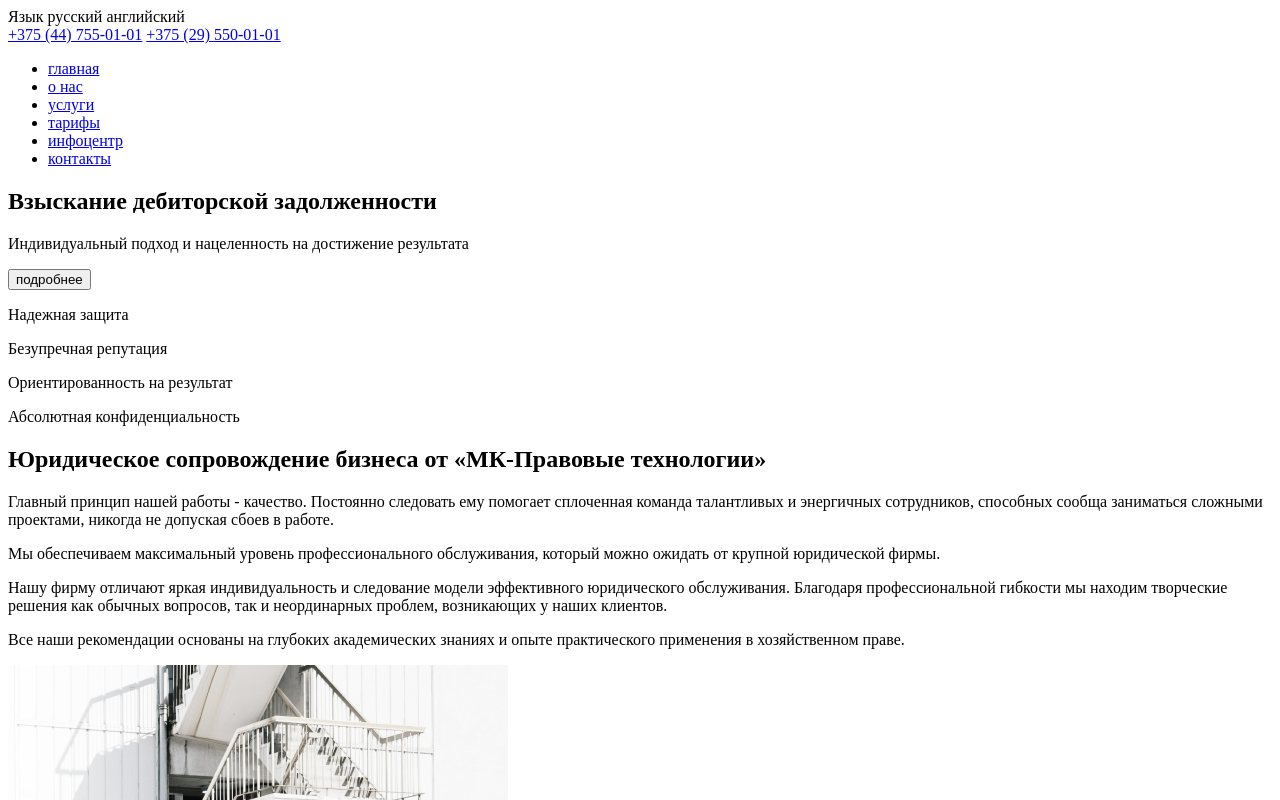
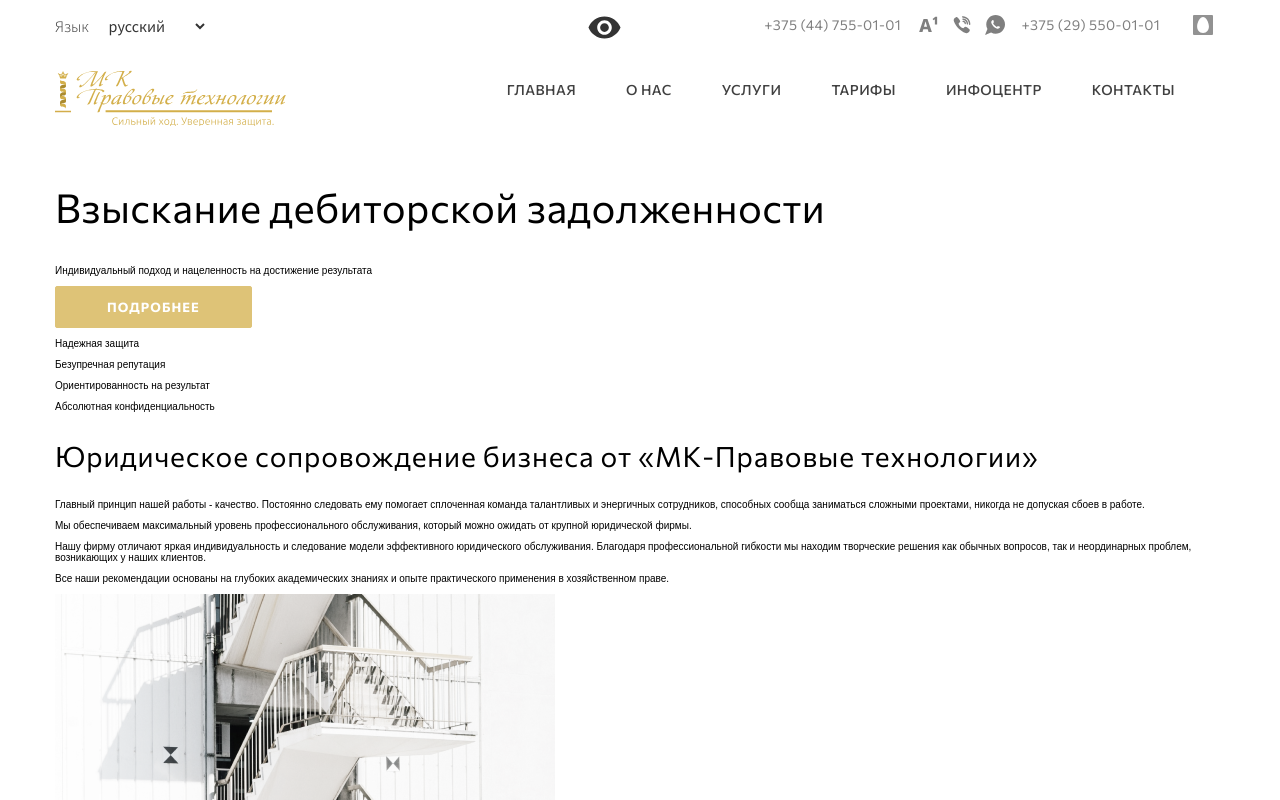
Before and after one commit to KarinaMasalova/MK, a website built with webpack: page index.html in a window 1280 px wide. Shown: the top 800 px of the page. Built offline with nearby package versions, Linux system fonts and the light colour scheme.

Commit message:
feat: add styles to header

```diff
--- a/index.html
+++ b/index.html
@@ -15,11 +15,10 @@
                     <div class="line-1__left">
                         <span class="language">
                             <span class="language__lang">Язык</span>
-                            <span class="language__kind">
-                                <span class="language__kind_ru">русский</span>
-                                <span class="language__kind_ru">английский</span>
-                            </span>
-                            <span class="ico ico-drop-down"></span>
+                            <select class="language__kind" size="1" name="language kind">
+                                <option class="language__kind_ru" value="russian">русский</option>
+                                <option class="language__kind_en" value="english">английский</option>
+                            </select>
                         </span>
                         <span class="ico ico-eye"></span>
                     </div>
@@ -57,8 +56,8 @@
                                 <a class="navigation__link" href="#">контакты</a>
                             </li>
                         </ul>
+                        <span class="ico ico-search"></span>
                     </nav>
-                    <span class="ico ico-search"></span>
                 </div>
             </div>
         </header>
--- a/src/sass/base/_icons.scss
+++ b/src/sass/base/_icons.scss
@@ -1,4 +1,37 @@
 .ico {
     cursor: pointer;
     display: inline-block;
+    background-repeat: no-repeat;
+    align-content: center;
 }
+
+.ico-eye {
+    width: 35px;
+    height: 35px;
+    background-image: url(../img/icons/header/eye.svg);
+}
+
+.ico-a1, .ico-viber, .ico-whatsapp, .ico-mts {
+    width: 20px;
+    height: 20px;
+    vertical-align: top;
+}
+
+.ico-a1 {
+    background-image: url(../img/icons/header/a1.svg);
+    margin: 0 10px 0 15px;
+}
+
+.ico-viber {
+    background-image: url(../img/icons/social-networks/viber.svg);
+}
+
+.ico-whatsapp {
+    background-image: url(../img/icons/social-networks/whatsapp.svg);
+    margin: 0 14px 0 10px;
+}
+
+.ico-mts {
+    background-image: url(../img/icons/header/mts.svg);
+    margin: 0 12px 0 30px;
+}
--- a/src/sass/base/_logo.scss
+++ b/src/sass/base/_logo.scss
@@ -0,0 +1,7 @@
+.logo {
+    cursor: pointer;
+    display: inline-block;
+    width: 231px;
+    height: 56px;
+    background-image: url(../img/logo.svg);
+}
--- /dev/null
+++ b/src/sass/components/_language.scss
@@ -0,0 +1,17 @@
+.language {
+    padding-top: 5px;
+}
+
+.language__lang {
+    @include font($family: 'Source Sans Pro', $size: 1.6rem, $weight: 300, $height: 2.0rem);
+    color: $color-text;
+    padding-right: 13px;
+}
+
+.language__kind {
+    outline: none;
+    border: none;
+    background-color: $color-light;
+    color: $color-text;
+    @include font($family: 'Source Sans Pro', $size: 1.6rem, $height: 2.0rem);
+}
--- /dev/null
+++ b/src/sass/components/_navigation.scss
@@ -0,0 +1,24 @@
+.navigation {
+    display: flex;
+}
+
+.navigation__link {
+    text-decoration: none;
+    position: relative;
+    margin-right: 50px;
+    color: $color-nav-items;
+    text-transform: uppercase;
+    @include font($family: 'Commissioner', $size: 1.4rem, $weight: 500, $height: 2.0rem, $letter: 0.03em);
+    &:hover {
+        cursor: pointer;
+        @extend %transition;
+        &::before {
+            content: '';
+            position: absolute;
+            top: 130%;
+            width: 100%;
+            height: 3px;
+            border-bottom: 3px solid $color-primary;
+        }
+    }
+}
--- /dev/null
+++ b/src/sass/layouts/_header.scss
@@ -0,0 +1,40 @@
+.header {
+    background-color: $color-light;
+    padding: 10px 0 23px;
+}
+
+.header__line-1 {
+    display: flex;
+    padding-bottom: 25px;
+}
+
+.line-1__left {
+    width: 48.5%;
+    display: flex;
+    justify-content: space-between;
+}
+
+.line-1__right {
+    width: 51.5%;
+    display: flex;
+    justify-content: flex-end;
+}
+
+.telephone-numbers {
+    padding-top: 5px;
+}
+
+.a1-numb,
+.mts-numb {
+    text-decoration: none;
+    color: $color-half-dark;
+    @include font($family: 'Commissioner', $size: 1.4rem, $height: 2.0rem, $letter: 0.03em);
+    &:hover {
+        text-decoration: underline;
+    }
+}
+
+.header__line-2 {
+    display: flex;
+    justify-content: space-between;
+}
--- /dev/null
+++ b/src/sass/layouts/_wrapper.scss
@@ -0,0 +1,4 @@
+.wrapper {
+    max-width: $content-width;
+    margin: auto;
+}
--- a/src/sass/style.scss
+++ b/src/sass/style.scss
@@ -0,0 +1,19 @@
+// Abstract
+@import "abstract/constants";
+@import "abstract/mixins";
+@import "abstract/placeholders";
+
+// Base
+@import "base/base";
+@import "base/buttons";
+@import "base/logo";
+@import "base/normalize";
+@import "base/icons";
+
+// Components
+@import "components/language";
+@import "components/navigation";
+
+//Layouts
+@import "layouts/header";
+@import "layouts/wrapper";
```
